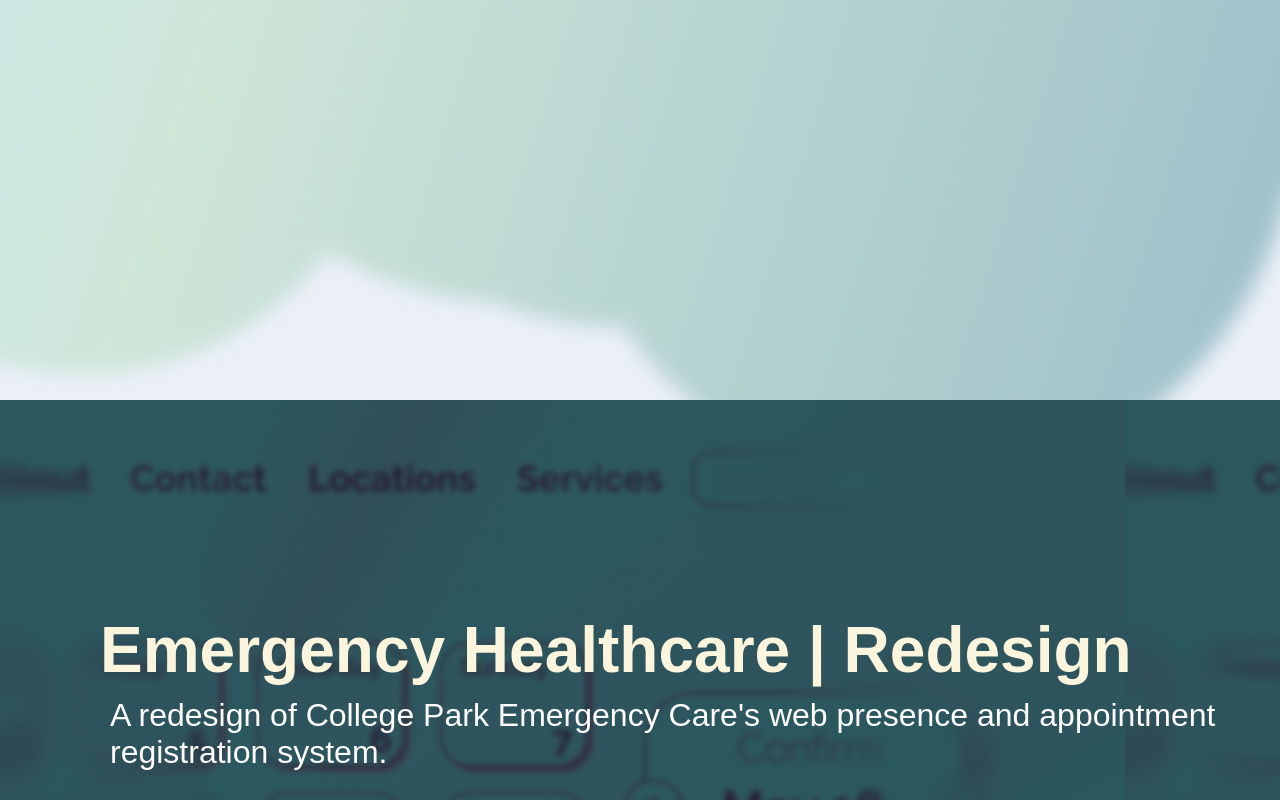
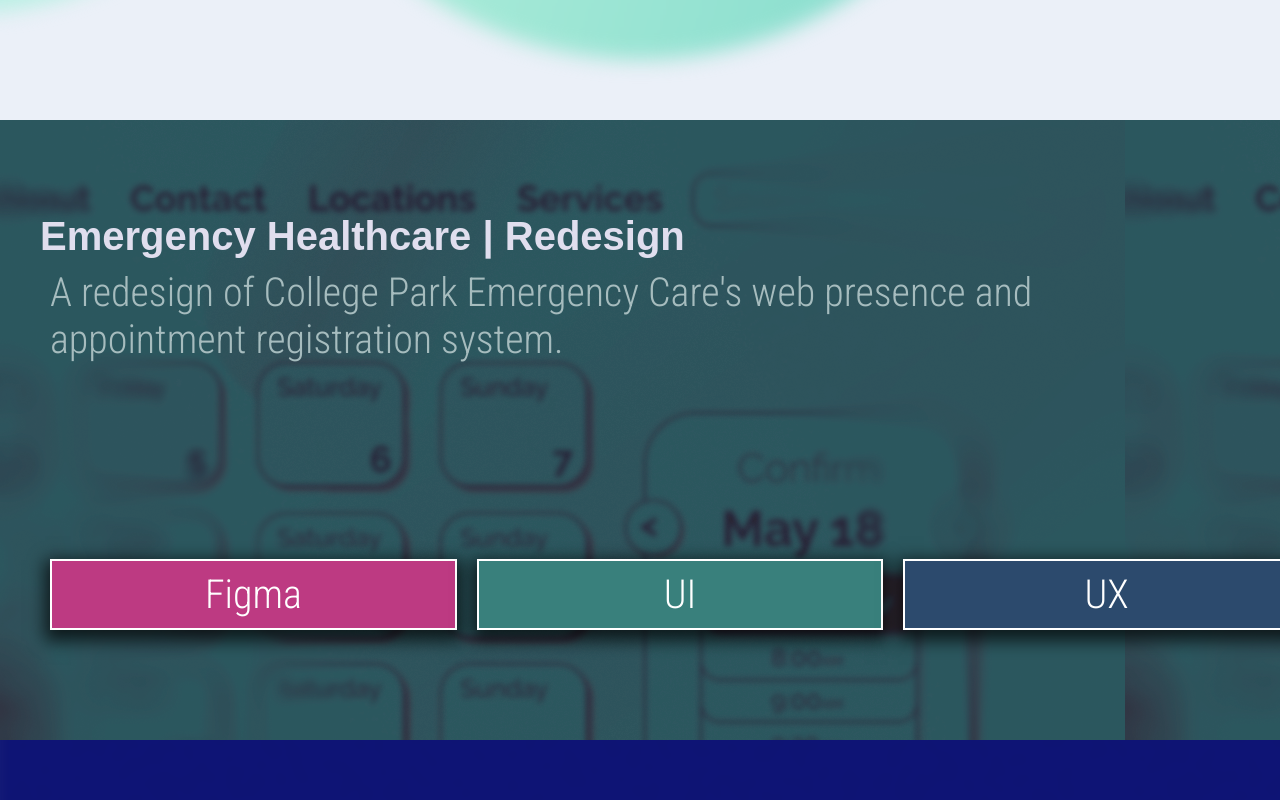
Before and after one commit to BerkeleyPoulsen/BerkeleyPoulsen.github.io, a plain HTML site: page index.html in a window 1280 px wide. Shown: the part 680-1480 px from the top of the page. Drawn offline with nearby package versions, Linux system fonts and the light colour scheme.

Commit message:
Update index.html

```diff
--- a/index.html
+++ b/index.html
@@ -50,6 +50,7 @@
                 <p style = "background-color: rgb(189, 58, 130);">Figma</p>
                 <p style = "background-color: rgb(57, 128, 124);">UI</p>
                 <p style = "background-color: rgb(44, 74, 109);">UX</p>
+                <p style = "background-color: rgb(44, 74, 109);">UX</p>
             </div>
             <p class = "description">An Application Mockup to help students learn Psychology, and have fun doing it.
             An Application Mockup to help students learn Psychology, and have fun doing it.</p>
@@ -79,7 +80,7 @@
     }
     #introduction{
         font-size: calc(3.7vh);
-        margin-top: 35vmin;
+        margin-top: 27vmin;
         color: rgb(14, 21, 37);
         z-index: 1000;
         width: 50vw;
@@ -106,7 +107,7 @@
     #img_1{
   /* The image used */
         /* Set a specific height */
-        min-height: 1080px;
+        min-height: 100vh;
 
         /* Create the parallax scrolling effect */
         background-attachment: fixed;
@@ -139,11 +140,7 @@
         margin-top: 10vh;
         /* text-decoration: underline 5px solid rgb(42, 50, 53); */
     }
-    h2{
-        font-size: 8vh;
-        color: #fcf5dd;
-        font-family: 'Raleway', sans-serif;
-    }
+
     #header{
         font-family: 'Raleway', sans-serif;
         font-weight: bold;
@@ -158,25 +155,6 @@
         color: rgb(255, 255, 255);
         mix-blend-mode: exclusion;
         overflow-x:hidden
-        }
-    .tool{
-        display: flex;
-        position: relative;
-        }
-    .tool p{
-        max-width: 300px;
-        text-align: center;
-        margin: 20px;
-        padding: 20px;
-        border: 2px solid rgb(255, 255, 255);
-        background-color: #4169e1;
-        -webkit-box-shadow: 0px 6px 16px 5px rgba(0,0,0,0.7);
-        -moz-box-shadow: 0px 6px 16px 5px rgba(0,0,0,0.7);
-        box-shadow: 0px 6px 16px 5px rgba(0,0,0,0.7);
-        color: rgb(255, 255, 255);
-        mix-blend-mode: normal;
-        font-weight: 700;
-        margin-top: calc(6em);
     }
     .description{
         height: 0px;
@@ -205,6 +183,27 @@
         font-weight: lighter;
 
     }
+    .tool{
+        display: flex;
+        position: relative;
+        color: rgb(255, 255, 255);
+
+    }
+    .tool p{
+        max-width: 100rem;
+        text-align: center;
+        margin: 10px;
+        padding: 10px;
+        border: 2px solid rgb(255, 255, 255);
+        background-color: #4169e1;
+        -webkit-box-shadow: 0px 6px 16px 5px rgba(0,0,0,0.7);
+        -moz-box-shadow: 0px 6px 16px 5px rgba(0,0,0,0.7);
+        box-shadow: 0px 6px 16px 5px rgba(0,0,0,0.7);
+        color: rgb(255, 255, 255);
+        mix-blend-mode: normal;
+        font-weight: 700;
+        margin-top: calc(7em);
+    }
     #header h4{
         font-size: 25px;
     }
@@ -215,24 +214,34 @@
         transition-duration: 0.3ms;
         padding-left: 10px;
     }
+    h2{
+        font-size: 5vh;
+        color: rgb(224, 222, 238);
+        font-family: 'Raleway', sans-serif;
+    }
     .port{
-        padding: 100px;
+        padding: 5vh;
         padding-bottom: 100px;
         height: 60vh;
-        width: 100vw;
+        width:100vw;
         background-color: rgb(115, 133, 167);
         transition: font-size 200ms;
         flex: 1 1 100%;
+        font-size: 3vh;
         vertical-align: bottom;
         align-content: flex-end;
         align-items: flex-end;
+        color: rgb(166, 188, 190);
     }
-
     .port p{
+        width: 80vw;
         padding: 10px;
-        font-family: 'Heebo', sans-serif;
-        font-size: 4vh;
-        color: rgb(255, 255, 255);
+        font-family:  'Roboto Condensed', sans-serif;
+        font-weight: 300;
+        font-size: 5vh;
+    }
+    .port h2{
+        width: 80vw;
     }
     .container{
         background-color: #fcf5dd;
@@ -357,7 +366,7 @@
     canvas.width = W;
     canvas.height = H;
 
-    var maxBoxes = 50;
+    var maxBoxes = 30;
     var boxes = [];
     function getWidth(){
         var x = window.matchMedia("(max-width: 700px)")
@@ -378,8 +387,8 @@
     function drawBoxes()
     {
         var grd = ctx.createLinearGradient(0, 0, W, H/2);
-        grd.addColorStop(0.3, "#cFe6d9");
-        grd.addColorStop(1, "rgb(145, 183, 197)");
+        grd.addColorStop(0.3, "rgb(180, 240, 220)");
+        grd.addColorStop(1, "rgb(88, 200, 190)");
         grd.addColorStop(0, "#c9edf6");
         ctx.clearRect(0,0,W,H);
         //ctx.filter = "blur(10px)"
@@ -413,7 +422,7 @@
             }
         }
     }
-    setInterval(drawBoxes, 12);
+    setInterval(drawBoxes, 25);
 }
     function parallax() {
 
@@ -448,7 +457,7 @@
         document.getElementById("header").style.backgroundColor = "rgba(7, 14, 32, 1)";
         document.getElementById("header").style.borderBottom = "1px solid #ffffff";
         document.getElementById("header").style.display = "inline-flexbox";
-        document.getElementById("header").style.padding = "5px";
+        document.getElementById("header").style.padding = "10px";
         document.getElementById("links").style.marginBottom = "5px";
         document.getElementById("links").style.weight = "300px";
         document.getElementById("links").style.fontSize = "2.5vh";
```
